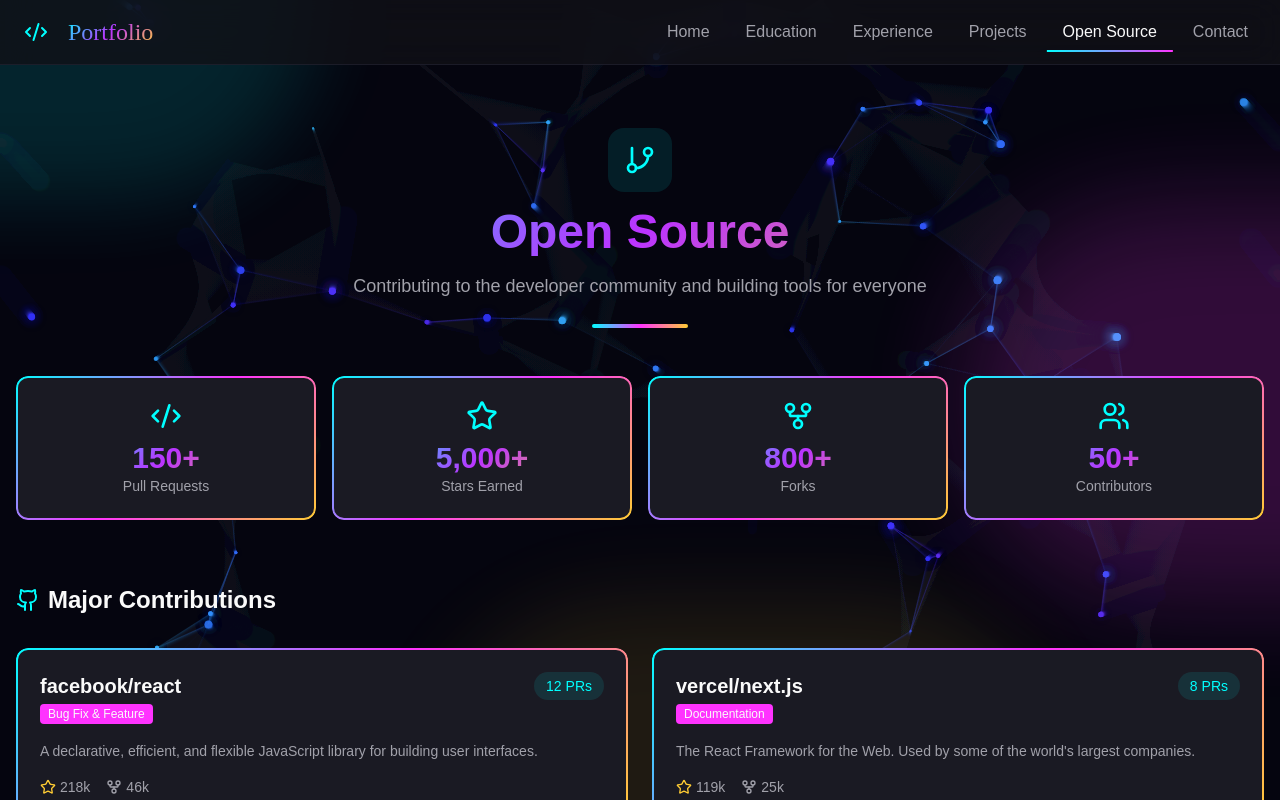
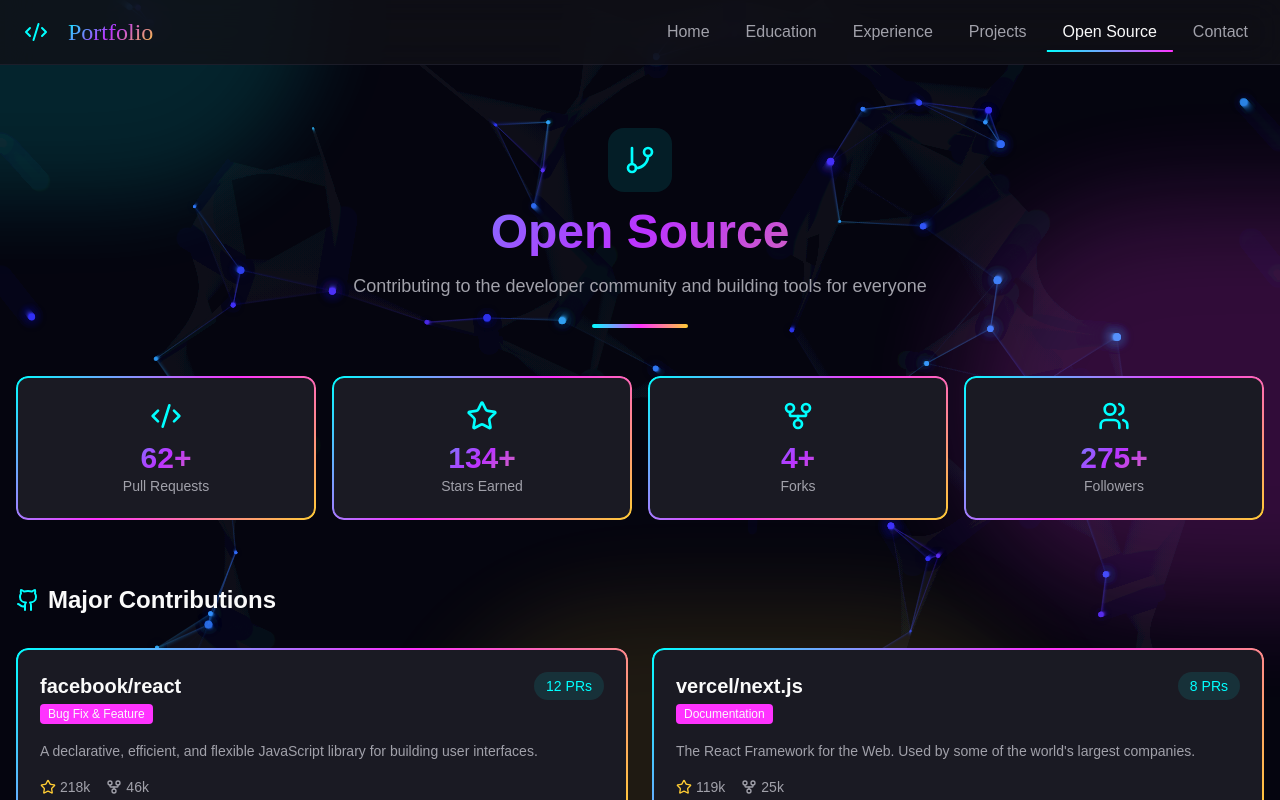
Before and after one commit to Bhanu99517/Bhanu-portfolio, a React (Vite) app: page /opensource in a window 1280 px wide. Shown: the top 800 px of the page. Built offline with nearby package versions, Linux system fonts and the light colour scheme; the HTML template or start-up script is replaced by a standard one.

Commit message:
update
Co-authored-by: Copilot <copilot@github.com>

```diff
--- a/src/pages/OpenSource.tsx
+++ b/src/pages/OpenSource.tsx
@@ -70,10 +70,10 @@ const ownProjects = [
 ];
 
 const stats = [
-  { icon: Code2, value: "150+", label: "Pull Requests" },
-  { icon: Star, value: "5,000+", label: "Stars Earned" },
-  { icon: GitFork, value: "800+", label: "Forks" },
-  { icon: Users, value: "50+", label: "Contributors" },
+  { icon: Code2, value: "62+", label: "Pull Requests" },
+  { icon: Star, value: "134+", label: "Stars Earned" },
+  { icon: GitFork, value: "4+", label: "Forks" },
+  { icon: Users, value: "275+", label: "Followers" },
 ];
 
 const OpenSource = () => {
```
